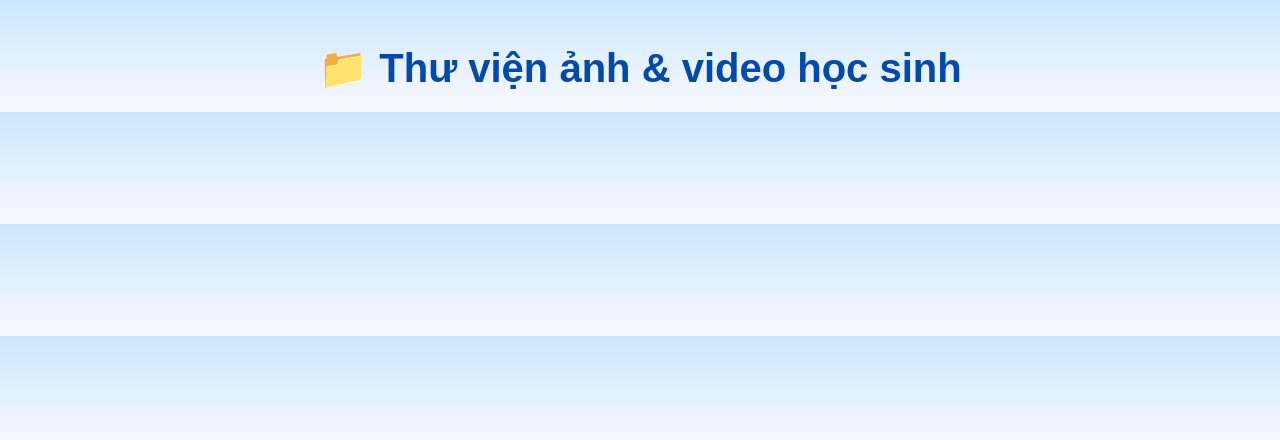
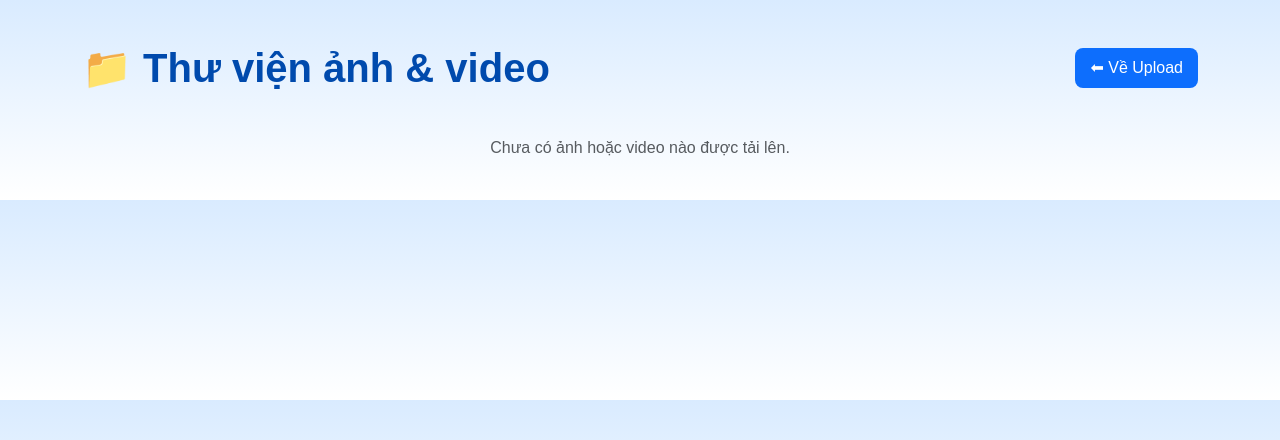
Before and after one commit to billhaha1947/flask-update, a Flask app: template templates/gallery.html in a window 1280 px wide. Shown: the top 440 px of the page. Run offline with Flask 3, Linux system fonts and the light colour scheme; the template is opened without the code that fills it, so the values that code supplies are empty.

Commit message:
Update gallery.html

```diff
--- a/templates/gallery.html
+++ b/templates/gallery.html
@@ -3,58 +3,94 @@
 <head>
     <meta charset="UTF-8">
     <meta name="viewport" content="width=device-width, initial-scale=1.0">
-    <title>📚 Thư viện ảnh & video học sinh</title>
+    <title>📚 Thư viện ảnh & video</title>
     <link rel="stylesheet" href="https://cdn.jsdelivr.net/npm/bootstrap@5.3.2/dist/css/bootstrap.min.css">
     <style>
         body {
-            background: linear-gradient(180deg, #cbe7ff, #f9f9ff);
+            background: linear-gradient(180deg, #d9ebff, #ffffff);
             font-family: "Poppins", sans-serif;
         }
         h1 {
             text-align: center;
             margin: 20px 0;
             color: #004aad;
-            font-weight: bold;
+            font-weight: 700;
         }
-        .card {
-            border: none;
-            border-radius: 15px;
-            box-shadow: 0 4px 10px rgba(0,0,0,0.1);
-            transition: transform 0.3s;
+        .gallery-grid {
+            display: grid;
+            grid-template-columns: repeat(auto-fill, minmax(180px, 1fr));
+            gap: 10px;
         }
-        .card:hover {
-            transform: translateY(-5px);
+        .item {
+            position: relative;
+            border-radius: 10px;
+            overflow: hidden;
+            transition: transform 0.2s ease-in-out;
+        }
+        .item:hover {
+            transform: scale(1.02);
+        }
+        .item img, .item video {
+            width: 100%;
+            height: 180px;
+            object-fit: cover;
+            border-radius: 10px;
         }
         .delete-btn {
-            display: block;
-            margin: 10px auto;
-            width: 60%;
+            position: absolute;
+            bottom: 5px;
+            right: 5px;
+            background: rgba(255, 50, 50, 0.9);
+            color: white;
+            border: none;
+            border-radius: 8px;
+            font-size: 13px;
+            padding: 4px 7px;
+            cursor: pointer;
         }
-        video, img {
-            border-radius: 15px;
-            width: 100%;
-            height: auto;
-            object-fit: cover;
+        .top-bar {
+            display: flex;
+            justify-content: space-between;
+            align-items: center;
+            margin-bottom: 15px;
+        }
+        .btn-back {
+            background-color: #0d6efd;
+            color: white;
+            border: none;
+            border-radius: 8px;
+            padding: 8px 15px;
+            text-decoration: none;
+        }
+        .btn-back:hover {
+            background-color: #0844a4;
+            color: white;
         }
     </style>
 </head>
 <body>
     <div class="container py-4">
-        <h1>📁 Thư viện ảnh & video học sinh</h1>
-        <div class="row g-4">
+        <div class="top-bar">
+            <h1>📁 Thư viện ảnh & video</h1>
+            <a href="/" class="btn-back">⬅ Về Upload</a>
+        </div>
+
+        {% if resources %}
+        <div class="gallery-grid">
             {% for item in resources %}
-            <div class="col-6 col-md-4 col-lg-3">
-                <div class="card p-2">
-                    {% if item.resource_type == 'video' %}
-                        <video controls src="{{ item.secure_url }}"></video>
-                    {% else %}
-                        <img src="{{ item.secure_url }}" alt="media">
-                    {% endif %}
-                    <button class="btn btn-danger btn-sm delete-btn" onclick="deleteItem('{{ item.public_id }}')">🗑 Xóa</button>
-                </div>
+            <div class="item">
+                {% if item.resource_type == 'video' %}
+                    <video controls src="{{ item.secure_url }}"></video>
+                {% else %}
+                    <img src="{{ item.secure_url }}" alt="media">
+                {% endif %}
+                <button class="delete-btn" onclick="deleteItem('{{ item.public_id }}')">🗑</button>
             </div>
             {% endfor %}
         </div>
+        {% else %}
+        <p class="text-center text-muted mt-4">Chưa có ảnh hoặc video nào được tải lên.</p>
+        {% endif %}
     </div>
 
     <script>
```
